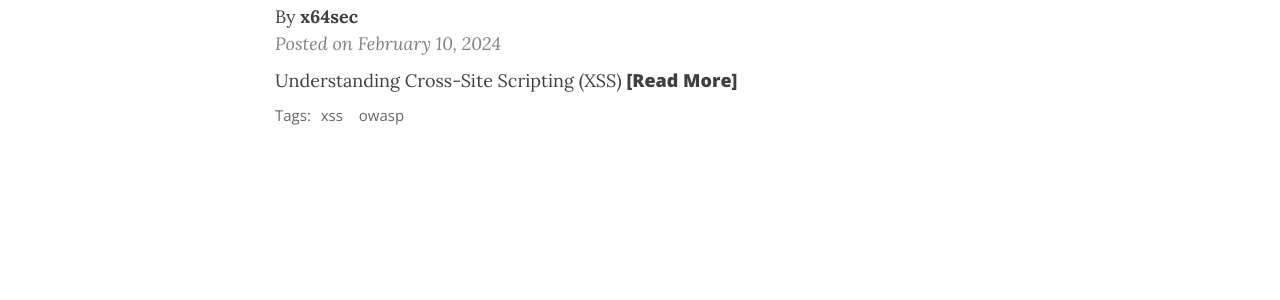
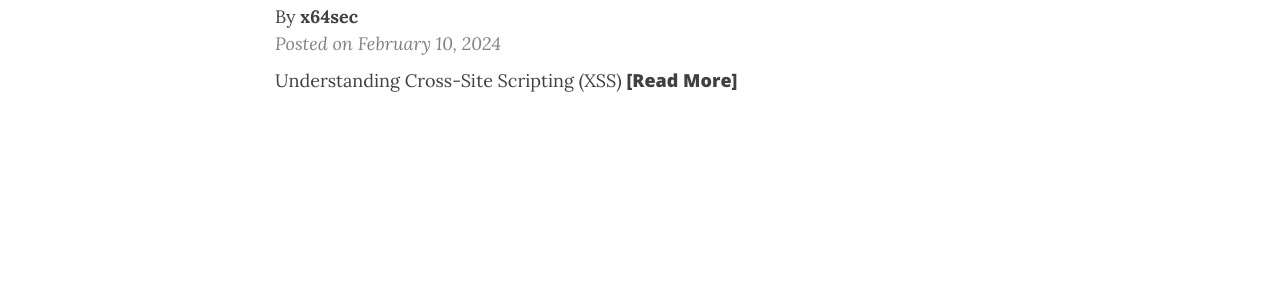
Before and after one commit to zerbaliy3v/zerbaliy3v.github.io, a Jekyll site: the page built from index.html, in a window 1280 px wide. Shown: the part 246-546 px from the top of the page. Built offline with Jekyll 4.4.1, drawn with Linux system fonts in a browser that asks for light colours; nearby versions of some CDN libraries; the list of posts is cut into pages by our own code; comment, search, counter and statistics services are not loaded.

Commit message:
Update _config.yml

```diff
--- a/_config.yml
+++ b/_config.yml
@@ -111,7 +111,7 @@ excerpt_length: 50
 feed_show_excerpt: true
 
 # Whether or not to show a list of tags below each post preview in the feed page
-feed_show_tags: true
+feed_show_tags: false
 
 # Add a search button to the navbar
 post_search: true
```
